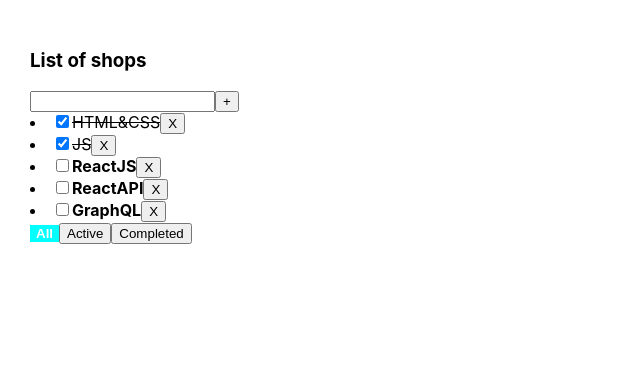
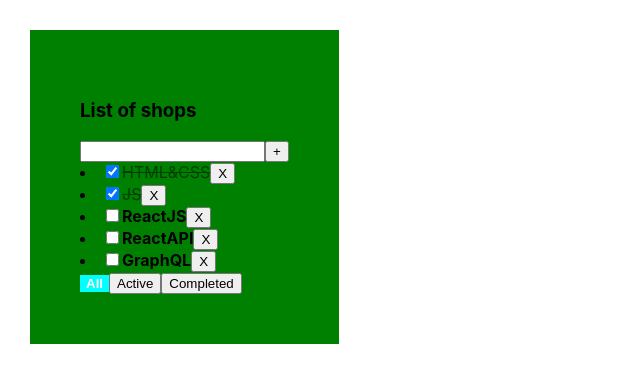
Before and after one commit to tenadopt/to-do-list-lvr, a React (Create React App) app: page / in a window 1280 px wide. Shown: the top 382 px of the page, without its empty margins (0-640 px from the left). Built offline with nearby package versions, Linux system fonts and the light colour scheme.

Commit message:
add Error

```diff
--- a/src/App.css
+++ b/src/App.css
@@ -1,10 +1,17 @@
 .App {
+
     padding: 30px;
     display: flex;
 }
 
 .App > div {
+    background-color: green;
     margin-right: 50px;
+    padding: 50px;
+}
+
+.list-tasks {
+    background-color: green;
 }
 
 .btn-filter-active {
@@ -21,4 +28,13 @@
 .task-isDone {
     font-weight: normal;
     text-decoration: line-through;
+    opacity: 0.5;
 }
+
+.error {
+    border: red;
+}
+
+.error-message {
+    color: red;
+}
--- a/src/App.tsx
+++ b/src/App.tsx
@@ -17,7 +17,7 @@ function App() {
 
     const addTask = (title: string) => {
         const newTask = {id: v1(), title: title, isDone: false}
-        const newTasks = [newTask,...tasks]
+        const newTasks = [newTask, ...tasks]
         setTasks(newTasks)
     }
 
@@ -42,13 +42,8 @@ function App() {
         setTasks(filtredTasks)
     }
 
-    const changeTaskStatus = (id: string, isDone: boolean) => {
-    let task = tasks.find(t=>t.id===id)
-        if (task) {
-            task.isDone = isDone
-            setTasks([...tasks])
-        }
-
+    const changeTaskStatus = (id: string, newIsDone: boolean) => {
+        setTasks(tasks.map(t => t.id === id ? {...t, isDone: newIsDone} : t))
     }
 
 return (
--- a/src/Todolist.tsx
+++ b/src/Todolist.tsx
@@ -19,15 +19,21 @@ type TaskType = {
 
 export function Todolist(props: PropsType) {
     const [title, setTitle] = useState('')
+    const [error, setError] = useState<string | null>(null)
 
     const addTaskHandler = () => {
-        props.addTask(title)
-        setTitle('')
+        if (title.trim() !== '') {
+            props.addTask(title)
+            setTitle('')
+        } else {
+            setError('Title is required')
+            setTitle('')
+        }
     }
 
     const taskList =
         props.tasks.length === 0 ? <span>TasksList is empty</span> :
-            <>
+            <div className="list-tasks">
                 {props.tasks.map((el) => {
                     const onChangeHandler = (e: ChangeEvent<HTMLInputElement>) => {
                         let newIsDoneValue = e.currentTarget.checked
@@ -41,23 +47,26 @@ export function Todolist(props: PropsType) {
                         </li>
                     )
                 })}
-            </>
+            </div>
 
     return (
         <div>
             <h3>{props.title}</h3>
             <div>
                 <input value={title}
+                       className={error ? 'error' : ''}
                        onChange={(e) => {
                            setTitle(e.currentTarget.value)
                        }}
                        onKeyDown={(e) => {
+                           setError(null)
                            if (e.key === 'Enter') {
                                addTaskHandler()
                            }
                        }}
                 />
                 <button onClick={addTaskHandler}>+</button>
+                {error && <div className='error-message'>{error}</div>}
             </div>
             <div>
                 {taskList}
```
Lines whose indentation alone changed are shown as unchanged.
